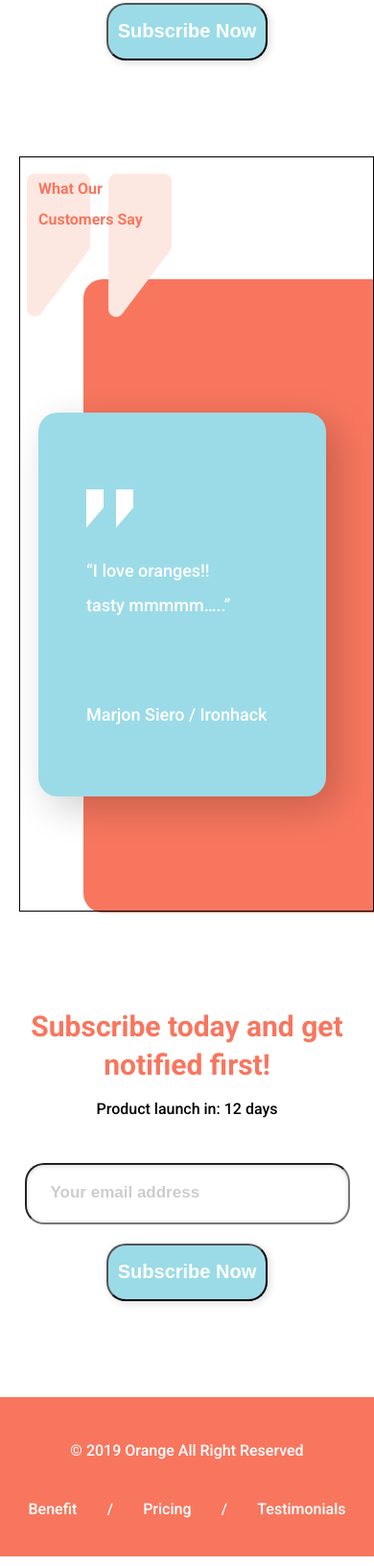
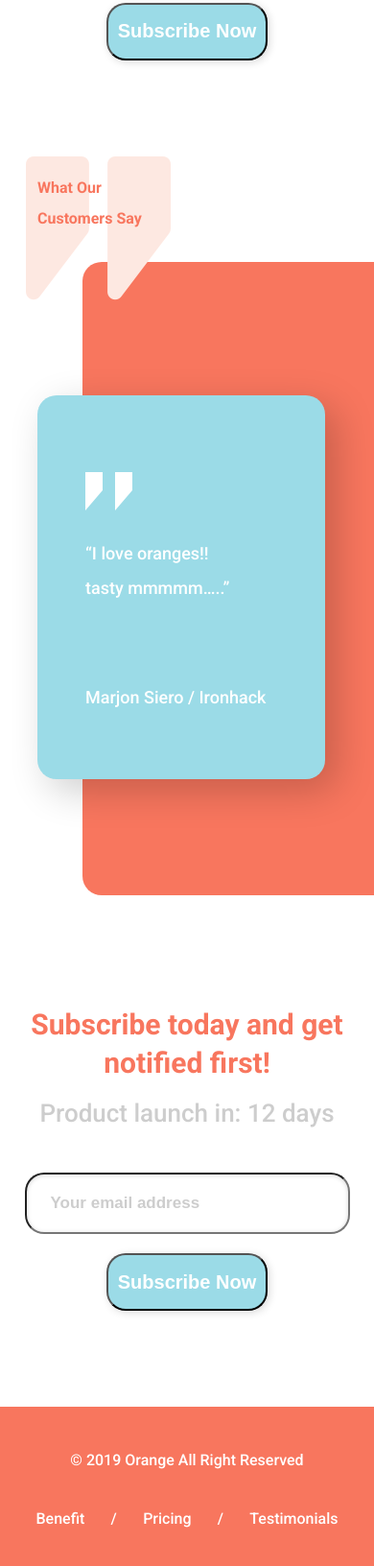
Before and after one commit to JustynaZiolk/First-Repository, a plain HTML site: page index.html in a window 390 px wide. Shown: the part 3737-5369 px from the top of the page at 96% size. Drawn offline with Linux system fonts and the light colour scheme; files whose address does not match are found by name.

Commit message:
MOBILE-DONE
MOBILE-DONE

```diff
--- a/index.css
+++ b/index.css
@@ -175,8 +175,6 @@ button{
   .testimonials{
     margin: 100px 0 100px 5vw;
     height: 785px;
-    border: 1px solid black;
-
 }
 
 #testimonials-title{
@@ -192,6 +190,7 @@ h5{
     line-height: 2;
     color: #f8765e;
     text-align: left;
+    padding-top: 2vh;
     margin: 2vh 0 0 3vw;
 }
 
@@ -243,15 +242,16 @@ h5{
 
 .testimony-name{
   margin-top: 78px;
-}∫
+}
 
 /* ----------------------Subscribe Section-------------------- */
 
 .launch{
-    font-size: 26px;
-    line-height: 1.73;
-    color: #cdcdcd;
-  }
+  font-size: 26px;
+  line-height: 1.73;
+  color: #cdcdcd;
+}
+
 
   .form2{
     margin-top: 40px;
--- a/index.html
+++ b/index.html
@@ -104,7 +104,7 @@
     <!-------------------------Footer---------------------------->
     <footer class="b-orange">
         <p class="rights">© 2019 Orange All Right Reserved</p>
-        <div>
+        <div class="container">
             <a href=”#benefit”>Benefit</a>
             <span>/</span>
             <a href=”#pricing”>Pricing</a>
```
